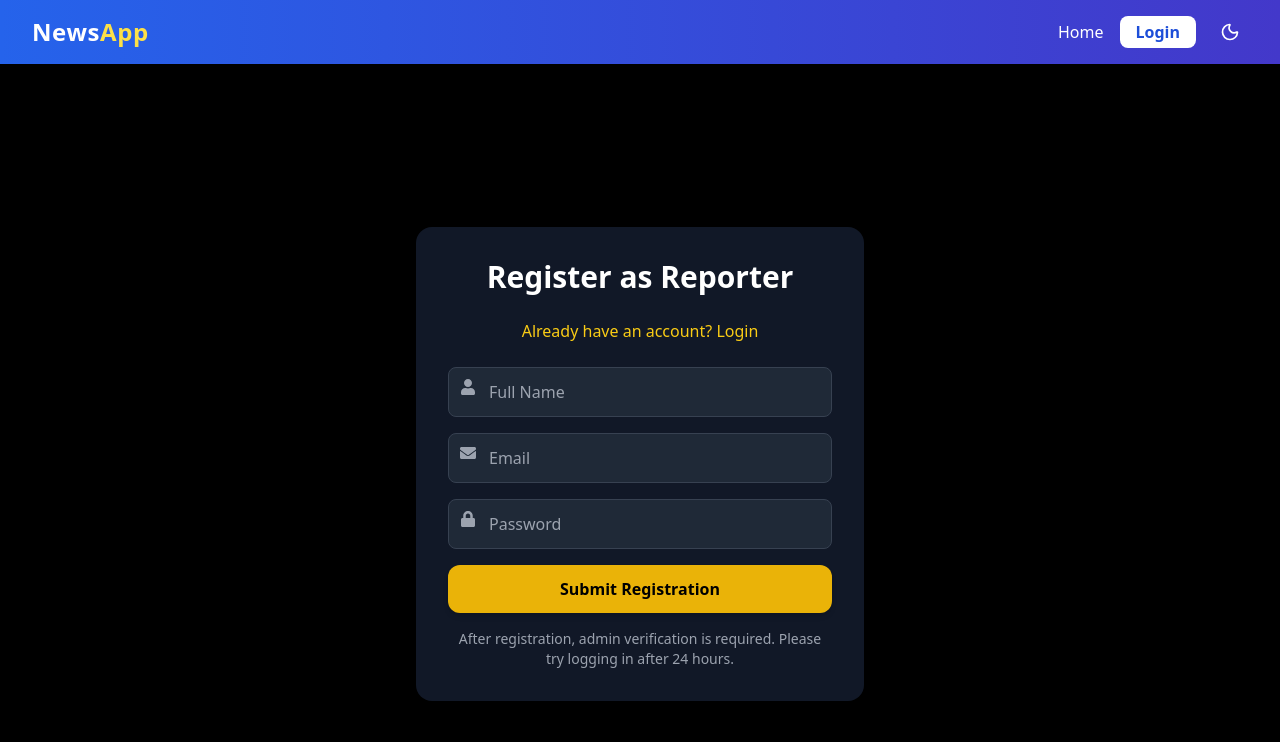
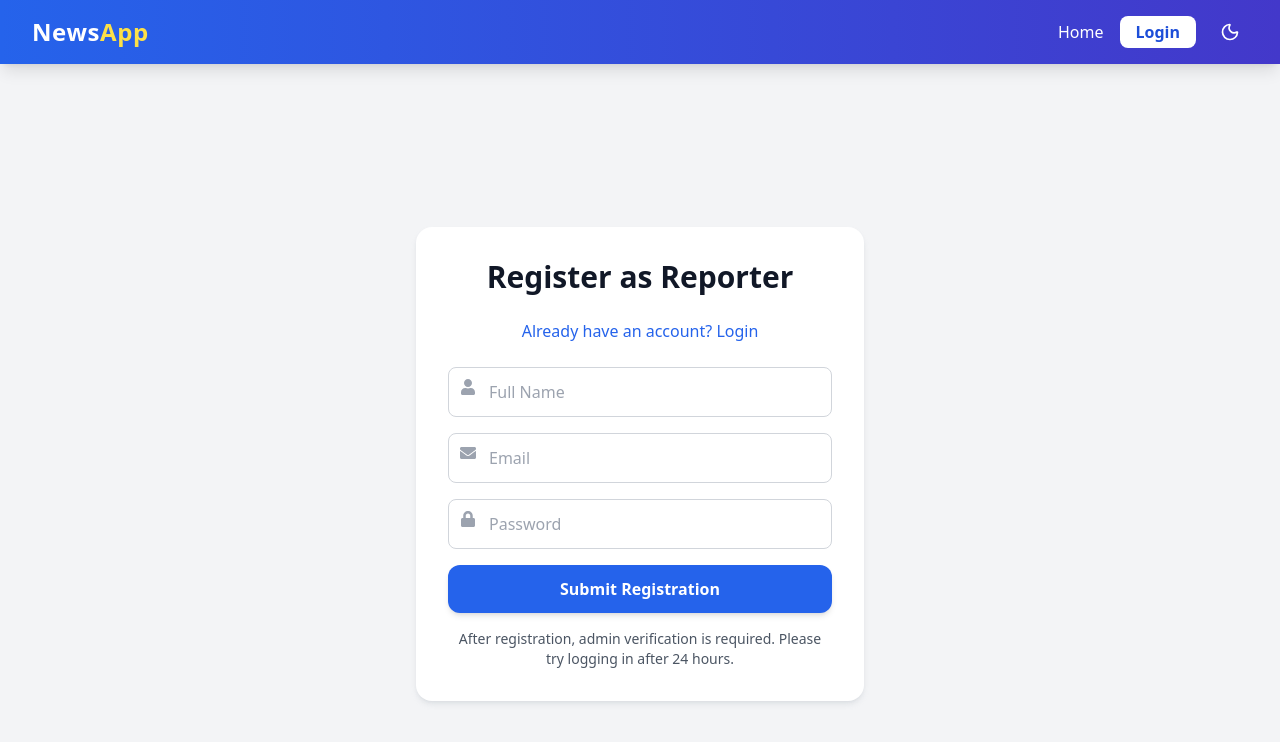
Before and after one commit to vishnuvijayan0005/NewsApp, a React (Vite) app in the folder news-app-frontend/: page /login in a window 1280 px wide. Both pictures are taken after a click on the button "New Reporter? Register". Shown: the top 742 px of the page. Built offline with nearby package versions, Linux system fonts and the light colour scheme; no server answers.

Commit message:
solved dark/light issue in login page+footer text edited

```diff
--- a/news-app-frontend/src/components/Footer.jsx
+++ b/news-app-frontend/src/components/Footer.jsx
@@ -28,10 +28,10 @@ export default function Footer() {
         {/* About */}
         <div>
           <h2 className="text-xl font-bold mb-3">NewsApp</h2>
-          <p className="text-gray-200 text-sm mb-4">
+          <p className="text-gray-200 text-m mb-4">
             Stay updated with the latest and most reliable news articles. A
-            modern news portal built with MERN stack.And developed by Vishnu
-            Vijayan.
+            modern news portal built with MERN stack.And developed by{" "}
+            <b>VISHNU VIJAYAN</b>.
           </p>
           {/* Social Icons */}
           <div className="flex space-x-4">
--- a/news-app-frontend/src/pages/Home.jsx
+++ b/news-app-frontend/src/pages/Home.jsx
@@ -28,39 +28,30 @@ export default function Home() {
     fetchArticles();
   }, [category]);
 
-  // ✅ Scroll detection
   useEffect(() => {
-    const handleScroll = () => {
-      setShowScroll(window.scrollY > 300);
-    };
+    const handleScroll = () => setShowScroll(window.scrollY > 300);
     window.addEventListener("scroll", handleScroll);
     return () => window.removeEventListener("scroll", handleScroll);
   }, []);
 
-  // ✅ Scroll to top
-  const scrollToTop = () => {
-    window.scrollTo({ top: 0, behavior: "smooth" });
-  };
-
-  // ✅ Scroll to bottom
-  const scrollToBottom = () => {
+  const scrollToTop = () => window.scrollTo({ top: 0, behavior: "smooth" });
+  const scrollToBottom = () =>
     window.scrollTo({ top: document.body.scrollHeight, behavior: "smooth" });
-  };
 
   return (
-    <div className="bg-gray-50 dark:bg-gray-900 min-h-screen px-6 py-8 relative">
+    <div className="min-h-screen px-6 py-8 bg-gradient-to-b from-white via-gray-50 to-gray-100 dark:from-gray-900 dark:via-gray-800 dark:to-gray-900 transition-colors duration-500">
       {/* Header */}
-      <div className="mb-8 text-center">
-        <h1 className="text-4xl font-extrabold tracking-tight text-gray-900 dark:text-white mb-3">
+      <div className="text-center mb-10">
+        <h1 className="text-5xl md:text-6xl font-extrabold tracking-tight text-gray-900 dark:text-white mb-4">
           📰 NewsApp
         </h1>
-        <p className="text-lg text-gray-600 dark:text-gray-300 max-w-2xl mx-auto">
+        <p className="text-lg md:text-xl text-gray-700 dark:text-gray-300 max-w-3xl mx-auto">
           Stay informed with the latest updates from around the world
         </p>
       </div>
 
       {/* Category Tabs */}
-      <div className="sticky top-0 z-20 bg-gray-50/70 dark:bg-gray-900/70 backdrop-blur-md py-3 mb-6">
+      <div className="sticky top-0 z-20 bg-white dark:bg-gray-800/80 backdrop-blur-md py-3 mb-6 shadow-sm rounded-xl transition-colors duration-500">
         <CategoryTabs
           categories={[
             "all",
@@ -76,13 +67,13 @@ export default function Home() {
         />
       </div>
 
-      {/* Articles Section */}
+      {/* Articles */}
       {loading ? (
         <div className="grid grid-cols-1 sm:grid-cols-2 md:grid-cols-3 lg:grid-cols-4 gap-6">
           {[...Array(8)].map((_, i) => (
             <div
               key={i}
-              className="animate-pulse bg-white dark:bg-gray-800 rounded-xl h-64 shadow"
+              className="h-64 bg-gradient-to-r from-gray-200 via-gray-300 to-gray-200 dark:from-gray-700 dark:via-gray-600 dark:to-gray-700 rounded-xl animate-pulse shadow-lg"
             />
           ))}
         </div>
@@ -93,7 +84,7 @@ export default function Home() {
           ))}
         </div>
       ) : (
-        <p className="text-center text-gray-500 dark:text-gray-400 mt-10">
+        <p className="text-center text-gray-500 dark:text-gray-400 mt-10 text-lg">
           No articles found in this category.
         </p>
       )}
--- a/news-app-frontend/src/pages/Login.jsx
+++ b/news-app-frontend/src/pages/Login.jsx
@@ -11,7 +11,22 @@ export default function Login({ setIsLoggedIn }) {
   const [email, setEmail] = useState("");
   const [password, setPassword] = useState("");
   const [message, setMessage] = useState({ type: "", text: "" });
+  const [darkMode, setDarkMode] = useState(
+    document.documentElement.classList.contains("dark")
+  );
+
   const navigate = useNavigate();
+
+  useEffect(() => {
+    const observer = new MutationObserver(() => {
+      setDarkMode(document.documentElement.classList.contains("dark"));
+    });
+    observer.observe(document.documentElement, {
+      attributes: true,
+      attributeFilter: ["class"],
+    });
+    return () => observer.disconnect();
+  }, []);
 
   useEffect(() => {
     const token = localStorage.getItem("token");
@@ -22,6 +37,7 @@ export default function Login({ setIsLoggedIn }) {
       setIsLoggedIn(true);
       if (role === "admin") navigate("/admin");
       else if (role === "reporter") navigate("/reporter");
+      else navigate("/");
     }
   }, [navigate, setIsLoggedIn]);
 
@@ -70,17 +86,29 @@ export default function Login({ setIsLoggedIn }) {
   };
 
   return (
-    <div className="min-h-screen flex items-center justify-center bg-black p-4">
-      <div className="bg-gray-900 shadow-2xl rounded-2xl w-full max-w-md p-8 relative">
-        <h2 className="text-3xl font-bold mb-6 text-white text-center">
+    <div
+      className={`min-h-screen flex items-center justify-center p-4 transition-colors duration-500 ${
+        darkMode ? "bg-gray-900" : "bg-gray-100"
+      }`}
+    >
+      <div
+        className={`w-full max-w-md p-8 relative rounded-2xl shadow-2xl transition-colors duration-500
+          ${
+            darkMode
+              ? "bg-gray-800 text-gray-100 shadow-lg shadow-black/40"
+              : "bg-white text-gray-900 shadow-md shadow-gray-400/20"
+          }`}
+      >
+        <h2 className="text-3xl font-bold mb-6 text-center">
           {isRegistering ? "Register as Reporter" : "Login"}
         </h2>
 
-        {/* Toggle button */}
         <div className="text-center mb-6">
           <button
             type="button"
-            className="text-yellow-400 hover:underline font-medium transition"
+            className={`hover:underline font-medium transition-colors duration-300 ${
+              darkMode ? "text-yellow-400" : "text-blue-600"
+            }`}
             onClick={() => setIsRegistering(!isRegistering)}
           >
             {isRegistering
@@ -89,14 +117,14 @@ export default function Login({ setIsLoggedIn }) {
           </button>
         </div>
 
-        {/* Inline notification */}
         <AnimatePresence>
           {message.text && (
             <motion.div
               initial={{ opacity: 0, y: -10 }}
               animate={{ opacity: 1, y: 0 }}
               exit={{ opacity: 0, y: -10 }}
-              className={`mb-4 flex items-center gap-2 p-3 rounded-lg border-l-4 text-sm font-medium shadow-md ${
+              className={`mb-4 flex items-center gap-2 p-3 rounded-lg border-l-4 text-sm font-medium shadow-md
+                ${
                   message.type === "success"
                     ? "bg-green-100 border-green-500 text-green-800"
                     : message.type === "error"
@@ -104,25 +132,15 @@ export default function Login({ setIsLoggedIn }) {
                     : "bg-yellow-100 border-yellow-500 text-yellow-800"
                 }`}
             >
-              {/* Icon */}
-              {message.type === "success" && (
-                <span className="text-green-600">✔️</span>
-              )}
-              {message.type === "error" && (
-                <span className="text-red-600">❌</span>
-              )}
-              {message.type === "warning" && (
-                <span className="text-yellow-600">⚠️</span>
-              )}
-
-              {/* Message text */}
+              {message.type === "success" && <span>✔️</span>}
+              {message.type === "error" && <span>❌</span>}
+              {message.type === "warning" && <span>⚠️</span>}
               <span>{message.text}</span>
             </motion.div>
           )}
         </AnimatePresence>
 
         <form onSubmit={handleSubmit} className="space-y-4">
-          {/* Name field */}
           {isRegistering && (
             <div className="relative">
               <FaUser className="absolute top-3 left-3 text-gray-400" />
@@ -131,13 +149,16 @@ export default function Login({ setIsLoggedIn }) {
                 placeholder="Full Name"
                 value={name}
                 onChange={(e) => setName(e.target.value)}
-                className="w-full pl-10 p-3 border border-gray-700 rounded-lg focus:ring-2 focus:ring-yellow-500 focus:outline-none bg-gray-800 text-white"
+                className={`w-full pl-10 p-3 border rounded-lg focus:ring-2 focus:outline-none transition-colors duration-500 ${
+                  darkMode
+                    ? "bg-gray-700 text-white border-gray-600 focus:ring-yellow-400"
+                    : "bg-white text-gray-900 border-gray-300 focus:ring-blue-500"
+                }`}
                 required
               />
             </div>
           )}
 
-          {/* Email field */}
           <div className="relative">
             <FaEnvelope className="absolute top-3 left-3 text-gray-400" />
             <input
@@ -145,12 +166,15 @@ export default function Login({ setIsLoggedIn }) {
               placeholder="Email"
               value={email}
               onChange={(e) => setEmail(e.target.value)}
-              className="w-full pl-10 p-3 border border-gray-700 rounded-lg focus:ring-2 focus:ring-yellow-500 focus:outline-none bg-gray-800 text-white"
+              className={`w-full pl-10 p-3 border rounded-lg focus:ring-2 focus:outline-none transition-colors duration-500 ${
+                darkMode
+                  ? "bg-gray-700 text-white border-gray-600 focus:ring-yellow-400"
+                  : "bg-white text-gray-900 border-gray-300 focus:ring-blue-500"
+              }`}
               required
             />
           </div>
 
-          {/* Password field */}
           <div className="relative">
             <FaLock className="absolute top-3 left-3 text-gray-400" />
             <input
@@ -158,20 +182,32 @@ export default function Login({ setIsLoggedIn }) {
               placeholder="Password"
               value={password}
               onChange={(e) => setPassword(e.target.value)}
-              className="w-full pl-10 p-3 border border-gray-700 rounded-lg focus:ring-2 focus:ring-yellow-500 focus:outline-none bg-gray-800 text-white"
+              className={`w-full pl-10 p-3 border rounded-lg focus:ring-2 focus:outline-none transition-colors duration-500 ${
+                darkMode
+                  ? "bg-gray-700 text-white border-gray-600 focus:ring-yellow-400"
+                  : "bg-white text-gray-900 border-gray-300 focus:ring-blue-500"
+              }`}
               required
             />
           </div>
 
-          {/* Submit button */}
-          <button className="w-full bg-yellow-500 hover:bg-yellow-600 text-black py-3 rounded-xl font-semibold transition shadow-md hover:shadow-lg">
+          <button
+            className={`w-full py-3 rounded-xl font-semibold transition shadow-md hover:shadow-lg ${
+              darkMode
+                ? "bg-yellow-500 hover:bg-yellow-600 text-black"
+                : "bg-blue-600 hover:bg-blue-700 text-white"
+            }`}
+          >
             {isRegistering ? "Submit Registration" : "Login"}
           </button>
         </form>
 
-        {/* Footer note */}
         {isRegistering && (
-          <p className="mt-4 text-sm text-gray-400 text-center">
+          <p
+            className={`mt-4 text-sm text-center transition-colors duration-500 ${
+              darkMode ? "text-gray-300" : "text-gray-600"
+            }`}
+          >
             After registration, admin verification is required. Please try
             logging in after 24 hours.
           </p>
```
Lines whose indentation alone changed are shown as unchanged.
